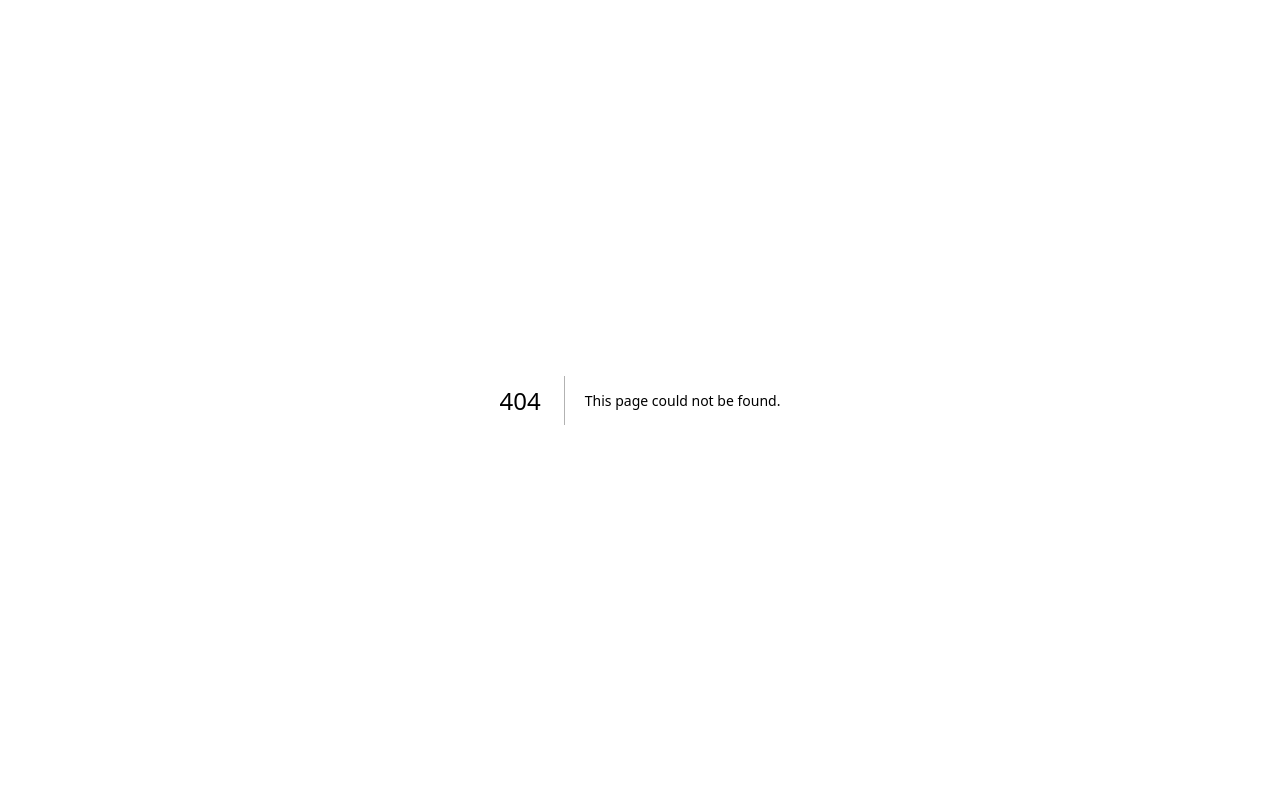
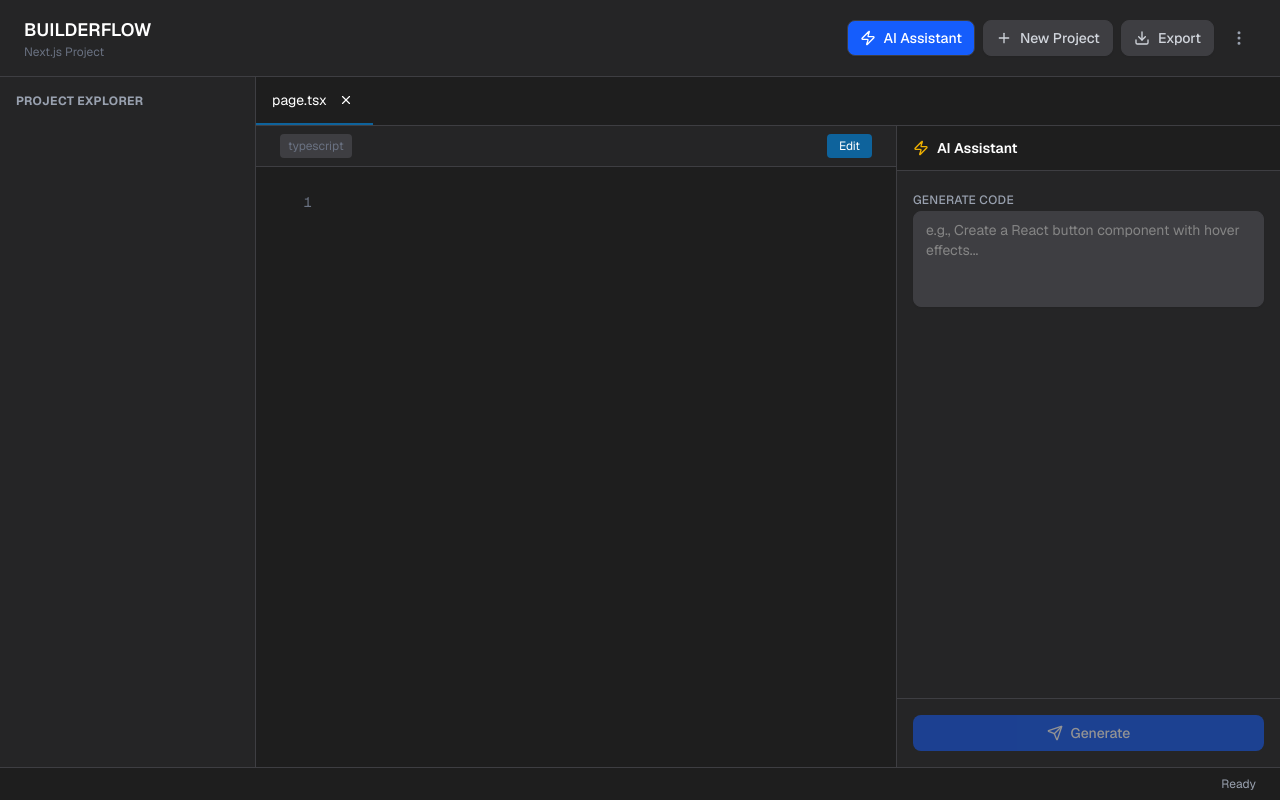
Before and after one commit to yohaboy/ShadCNai, a Next.js app: page /dashboard in a window 1280 px wide. Before the commit this address had no page. Built offline with nearby package versions, Linux system fonts and the light colour scheme.

Commit message:
dashboard

```diff
--- /dev/null
+++ b/app/dashboard/page.tsx
@@ -0,0 +1,194 @@
+"use client"
+
+import { useEffect, useState } from "react"
+import { Sidebar } from "@/components/sidebar"
+import { CodeViewer } from "@/components/code-viewer"
+import { EditorTabs } from "@/components/editor-tabs"
+import { FileExplorer } from "@/components/file-explorer"
+import { AIPanel } from "@/components/ai-panel"
+import { WorkspaceHeader } from "@/components/workspace-header"
+import { StatusBar } from "@/components/status-bar"
+import { exportAsZip } from "@/hooks/export-zip"
+
+interface FileNode {
+  [key: string]: string | FileNode
+}
+
+export default function ClientPage() {
+  const [selectedFile, setSelectedFile] = useState<string | null>("app/page.tsx")
+  const [openTabs, setOpenTabs] = useState<Array<{ id: string; name: string }>>([
+    { id: "app/page.tsx", name: "page.tsx" },
+  ])
+  const [unsavedTabs, setUnsavedTabs] = useState<Set<string>>(new Set())
+  const [showAIPanel, setShowAIPanel] = useState(true)
+  const [generatedFiles, setGeneratedFiles] = useState<Set<string>>(new Set())
+
+  const [fileStructure, setFileStructure] = useState<FileNode>({
+  })
+
+  const flatten = (node: FileNode, prefix = ""): Record<string, string> => {
+    const out: Record<string, string> = {}
+    for (const key in node) {
+      const value = node[key]
+      const full = prefix ? `${prefix}/${key}` : key
+      if (typeof value === "string") {
+        out[full] = value
+      } else {
+        Object.assign(out, flatten(value, full))
+      }
+    }
+    return out
+  }
+
+
+  useEffect(() => {
+    const saved = localStorage.getItem("projectFiles")
+    if (saved) {
+      const structure = JSON.parse(saved)
+      setFileStructure(structure)
+
+      const flat = flatten(structure)
+      const filePaths = Object.keys(flat)
+      if (filePaths.length > 0) {
+        setSelectedFile(filePaths[0])
+      }
+    }
+  }, [])
+
+
+  useEffect(() => {
+    if (Object.keys(fileStructure).length > 0) {
+      localStorage.setItem("projectFiles", JSON.stringify(fileStructure))
+    }
+  }, [fileStructure])
+
+
+  const nestFiles = (flatFiles: FileNode)=> {
+    const nested: FileNode = {}
+    for (const path in flatFiles) {
+      const parts = path.split("/")
+      let current = nested
+
+      for (let i = 0; i < parts.length; i++) {
+        const part = parts[i]
+
+        if (i === parts.length - 1) {
+          current[part] = flatFiles[path]
+        } else {
+          if (!current[part]) current[part] = {}
+          current = current[part] as FileNode
+        }
+      }
+    }
+
+    return nested
+  }
+
+  const getFileContent = (path: string): string => {
+    const parts = path.split("/")
+    let current: any = fileStructure
+
+    for (const part of parts) {
+      current = current?.[part]
+    }
+
+    return typeof current === "string" ? current : ""
+  }
+
+  const handleContentChange = (content: string) => {
+    if (!selectedFile) return
+
+    const newUnsavedTabs = new Set(unsavedTabs)
+    newUnsavedTabs.add(selectedFile)
+    setUnsavedTabs(newUnsavedTabs)
+
+    const parts = selectedFile.split("/")
+    const newStructure = JSON.parse(JSON.stringify(fileStructure))
+    let newCurrent = newStructure
+
+    for (let i = 0; i < parts.length - 1; i++) {
+      if (!newCurrent[parts[i]]) {
+        newCurrent[parts[i]] = {}
+      }
+      newCurrent = newCurrent[parts[i]]
+    }
+
+    newCurrent[parts[parts.length - 1]] = content
+    setFileStructure(newStructure)
+    localStorage.setItem("projectFiles", JSON.stringify(newStructure))
+  }
+
+  const handleOpenFile = (path: string) => {
+    setSelectedFile(path)
+
+    const tabExists = openTabs.some((tab) => tab.id === path)
+    if (!tabExists) {
+      const fileName = path.split("/").pop() || path
+      setOpenTabs([...openTabs, { id: path, name: fileName }])
+    }
+  }
+
+  const handleCloseTab = (id: string) => {
+    setOpenTabs(openTabs.filter((tab) => tab.id !== id))
+    if (selectedFile === id) {
+      setSelectedFile(openTabs[0]?.id || null)
+    }
+  }
+
+  const handleSelectTab = (id: string) => {
+    setSelectedFile(id)
+  }
+
+  const handleGenerateFile = (flatFiles: FileNode) => {
+    const nested = nestFiles(flatFiles)
+    setFileStructure(nested)
+    const firstFile = Object.keys(flatFiles)[0]
+    setSelectedFile(firstFile || null)
+  }
+
+
+  return (
+    <div className="flex flex-col h-screen bg-[#1e1e1e] text-white">
+      <WorkspaceHeader
+        projectName="BUILDERFLOW"
+        onToggleAI={() => setShowAIPanel(!showAIPanel)}
+        aiEnabled={showAIPanel}
+        onExport={() => exportAsZip(fileStructure)}
+        onNewProject={()=>alert("New Project feature coming soon!")}
+      />
+
+      <div className="flex flex-1 overflow-hidden">
+        <Sidebar>
+          <FileExplorer structure={fileStructure} onSelectFile={handleOpenFile} selectedFile={selectedFile}/>
+        </Sidebar>
+
+        <div className="flex-1 flex flex-col">
+          <EditorTabs
+            tabs={openTabs}
+            activeTab={selectedFile || ""}
+            onSelectTab={handleSelectTab}
+            onCloseTab={handleCloseTab}
+            unsavedTabs={unsavedTabs}
+          />
+
+          <div className="flex-1 flex overflow-hidden">
+            <CodeViewer
+              content={getFileContent(selectedFile || "")}
+              onContentChange={handleContentChange}
+              editable={true}
+            />
+
+            {showAIPanel && (
+              <AIPanel
+                onGenerateFile={handleGenerateFile}
+                projectContext={`Current project structure: ${JSON.stringify(Object.keys(fileStructure))}`}
+              />
+            )}
+          </div>
+        </div>
+      </div>
+
+      <StatusBar unsavedCount={unsavedTabs.size} generatedCount={generatedFiles.size} />
+    </div>
+  )
+}
```
